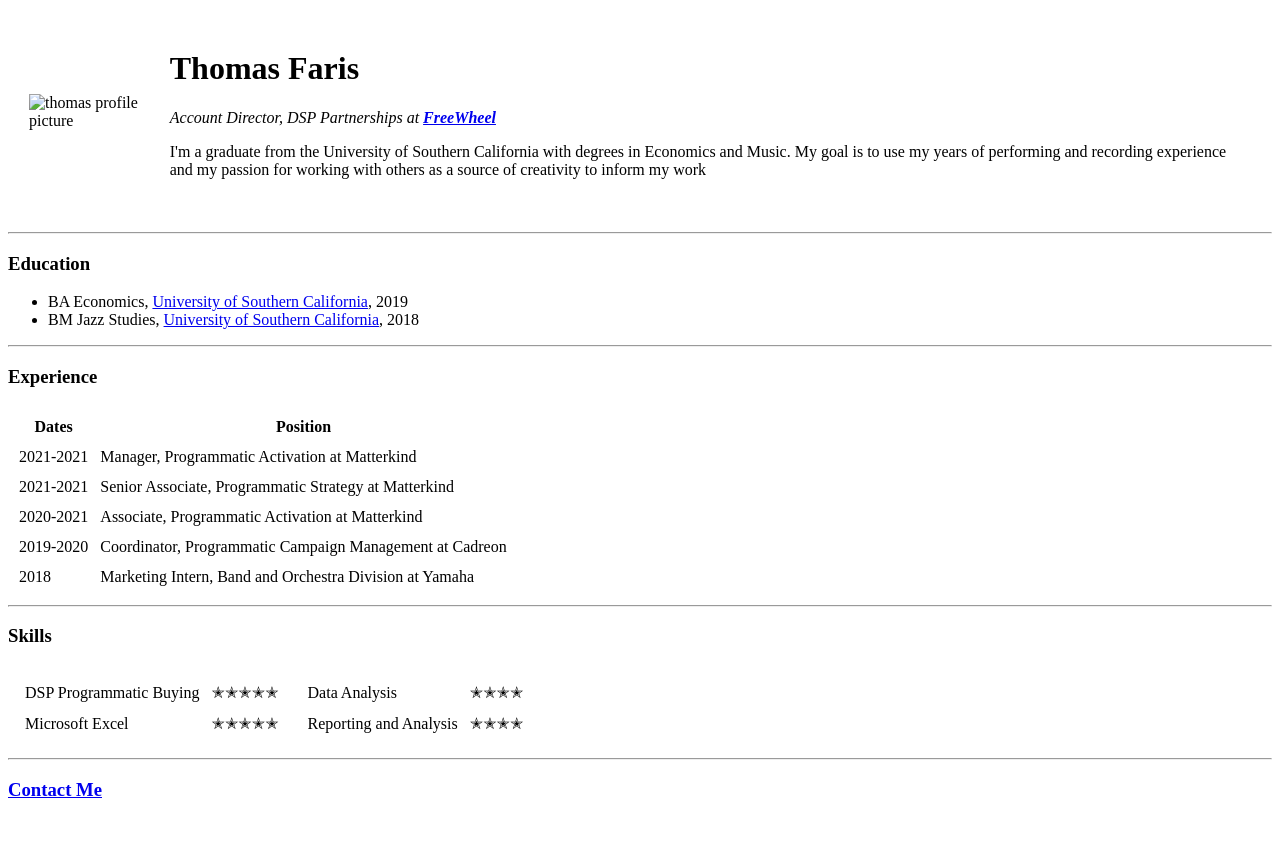
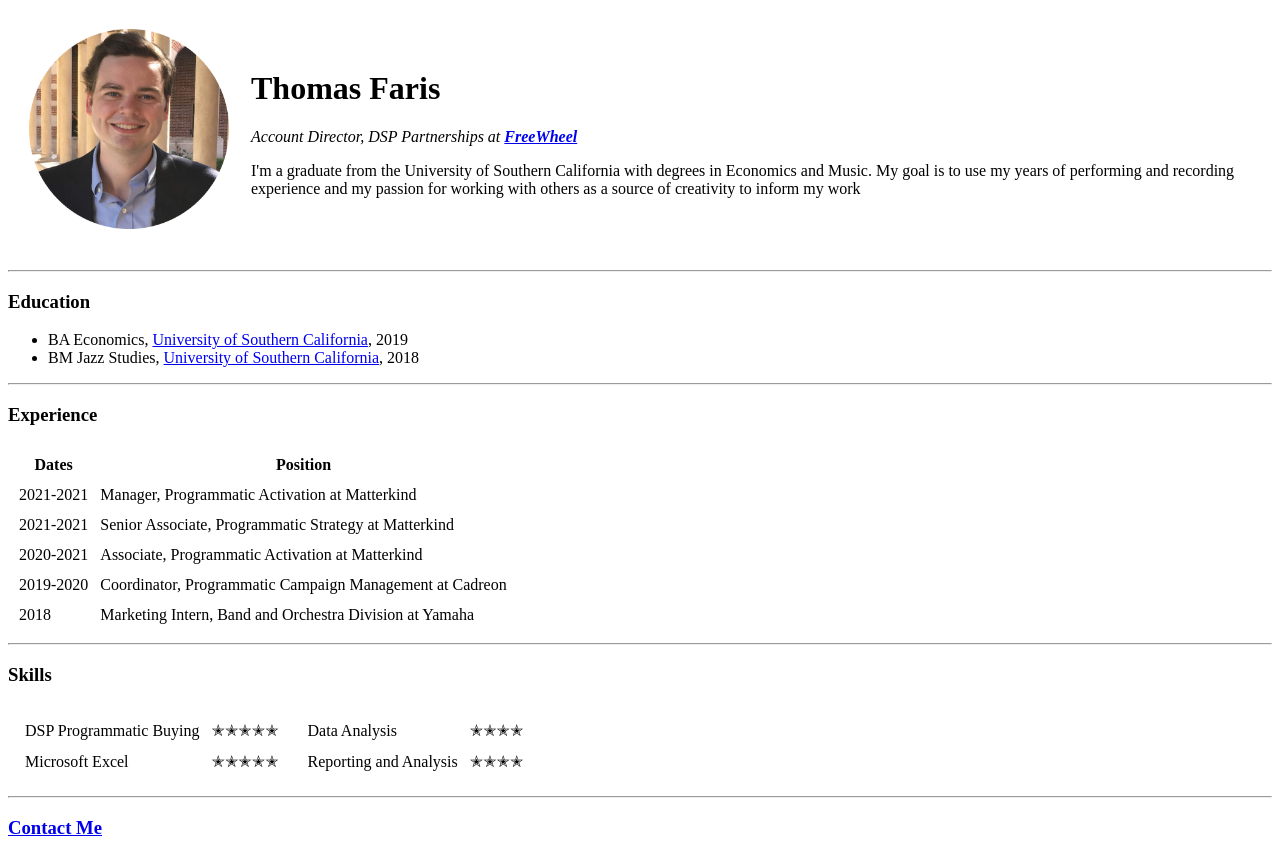
Before and after one commit to tmoney849/cv, a plain HTML site: page index.html in a window 1280 px wide. Before the commit the page ends 820 px from the top, so only its background shows below. Drawn offline with Linux system fonts and the light colour scheme.

Commit message:
Update index.html

```diff
--- a/index.html
+++ b/index.html
@@ -8,7 +8,7 @@
 <table cellspacing="20">
     <tr>
         <td>
-            <img alt="thomas profile picture" src="main/cv/pic-modified.png" height="200"  width="200"></td>
+            <img alt="thomas profile picture" src="images/pic-modified.png" height="200"  width="200"></td>
         <td><h1>Thomas Faris</h1>
             <p><em>Account Director, DSP Partnerships at <strong><a
                     href="https://www.freewheel.com/">FreeWheel</a></strong></em>
```
